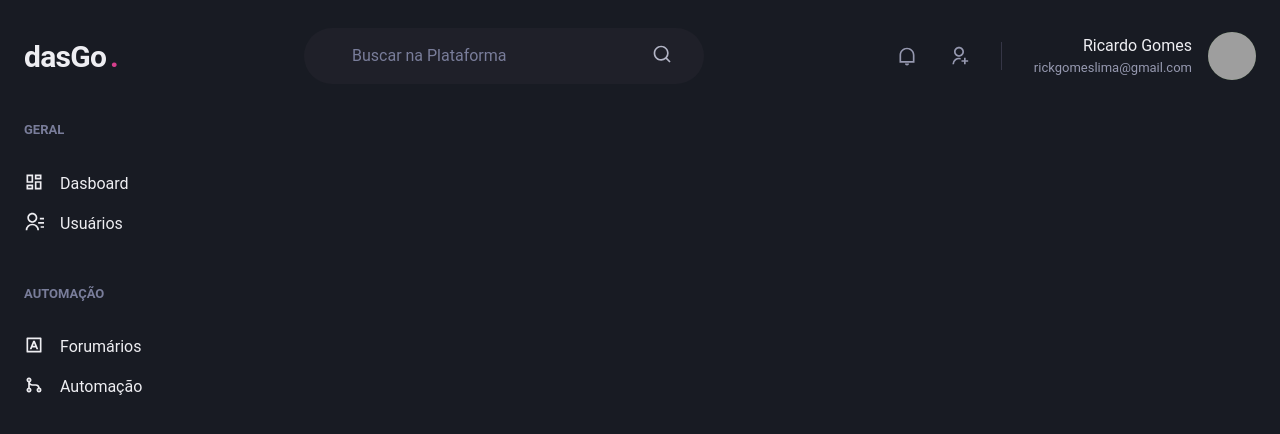
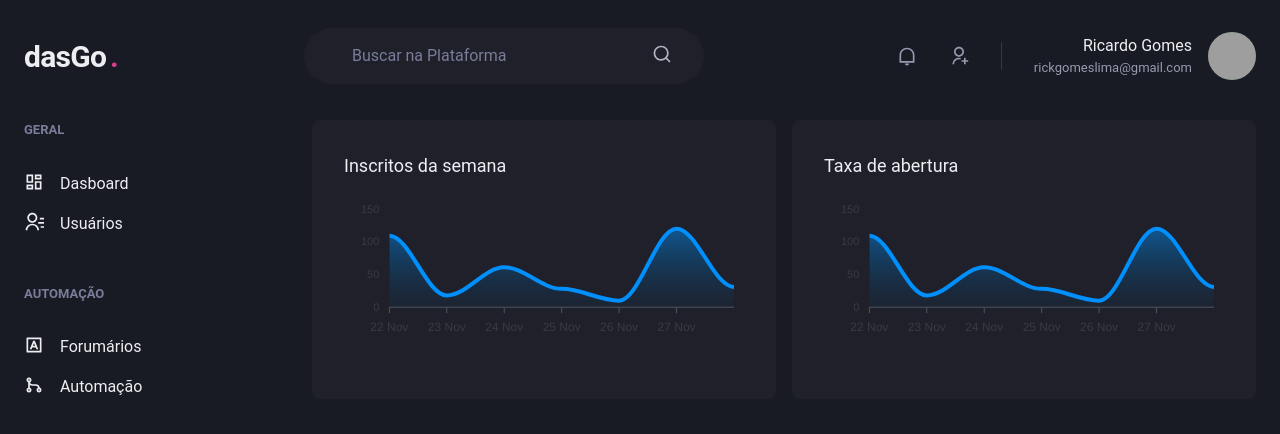
Before and after one commit to RicardoGDLima/dashGo, a Next.js app: page /dashboard in a window 1280 px wide. Shown: the top 434 px of the page. Built offline with nearby package versions, Linux system fonts and the light colour scheme; grey boxes are pictures that could not be loaded; a web font is replaced by a local one.

Commit message:
Dashboard

```diff
--- a/package.json
+++ b/package.json
@@ -12,9 +12,11 @@
     "@chakra-ui/react": "^1.7.2",
     "@emotion/react": "^11.7.0",
     "@emotion/styled": "^11.6.0",
+    "apexcharts": "^3.31.0",
     "framer-motion": "^5.3.3",
     "next": "12.0.4",
     "react": "17.0.2",
+    "react-apexcharts": "^1.3.9",
     "react-dom": "17.0.2",
     "react-icons": "^4.3.1"
   },
--- a/src/pages/dashboard.tsx
+++ b/src/pages/dashboard.tsx
@@ -1,21 +1,94 @@
-import { Flex } from '@chakra-ui/react'
-
+import { Flex, SimpleGrid, Box, Text, theme } from '@chakra-ui/react'
+import dynamic from 'next/dynamic'
 import { Header } from "../components/Header";
 import { Sidebar } from '../components/Sindebar';
+
+
+const Chart = dynamic(() => import('react-apexcharts'), {
+    ssr: false
+})
+
+const options = {
+    chart: {
+        toolbar: {
+            show: false
+        },
+        zoom: {
+            enabled: false
+        },
+        forColor: theme.colors.gray[500]
+    },
+    grid: {
+        show: false
+    },
+    dataLabels: {
+        enabled: false
+    },
+    tooltip: {
+        enabled: false
+    },
+    xaxis: {
+        type: 'datetime',
+        axisBorder: {
+            color: theme.colors.gray[600]
+        },
+        axisTicks: {
+            color: theme.colors.gray[600]
+        },
+        categories: [
+            '2021-11-28T00:00:00.000Z',
+            '2021-11-27T00:00:00.000Z',
+            '2021-11-26T00:00:00.000Z',
+            '2021-11-25T00:00:00.000Z',
+            '2021-11-24T00:00:00.000Z',
+            '2021-11-23T00:00:00.000Z',
+            '2021-11-22T00:00:00.000Z'
+        ]
+    },
+    fill: {
+        opacity: 0.3,
+        type: 'gradient',
+        gradient: {
+            shade: 'dark',
+            opacityFrom: 0.7,
+            opacityTo: 0.3
+        }
+    }
+}
+
+const series = [
+    { name: 'series1', data: [31, 120, 10, 28, 61, 18, 109] }
+]
 
 export default function Dashboard() {
     return (
         <Flex direction="column" h="100vh">
             <Header />
 
-            <Flex
-                w="100%"
-                my="6"
-                maxWidth={1480}
-                mx="auto"
-                px="6"
-            >
+            <Flex w="100%" my="6" maxWidth={1480} mx="auto" px="6" >
                 <Sidebar />
+
+                <SimpleGrid flex="1" gap="4" minChildWidth="320px" align="flex-start" >
+                    <Box
+                        p="8"
+                        bg="gray.800"
+                        borderRadius={8}
+                        pb="4"
+                    >
+                        <Text fontSize="lg" mg="4" >Inscritos da semana</Text>
+                        <Chart options={options} series={series} type="area" height={160} />
+                    </Box>
+                    <Box
+                        p="8"
+                        bg="gray.800"
+                        borderRadius={8}
+                        pb="4"
+                    >
+                        <Text fontSize="lg" mg="4" >Taxa de abertura</Text>
+                        <Chart options={options} series={series} type="area" height={160} />
+                    </Box>
+
+                </SimpleGrid>
             </Flex>
         </Flex>
     )
```
Also changed, not shown: 1 other file (tests, documents, lock files or other folders).
